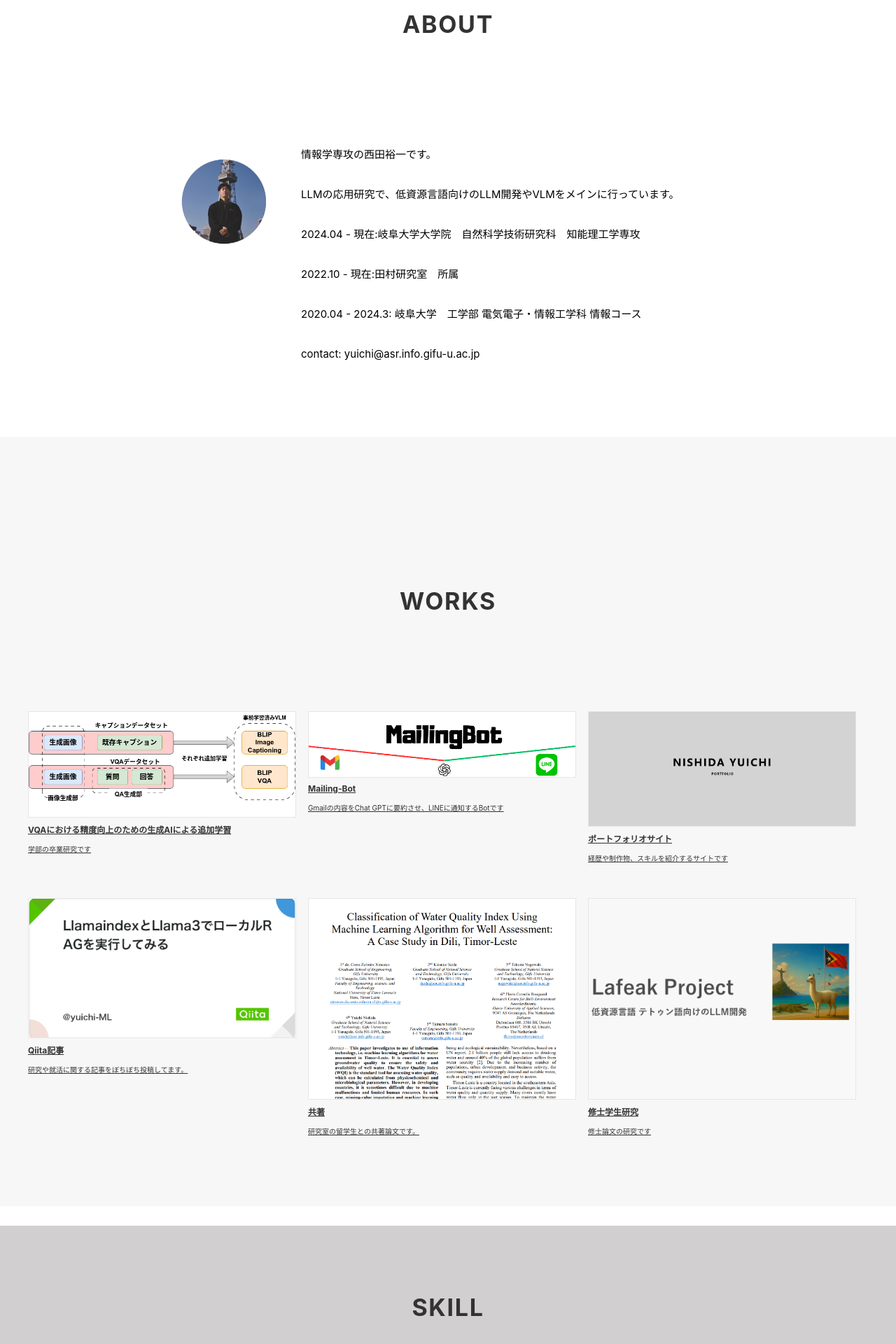
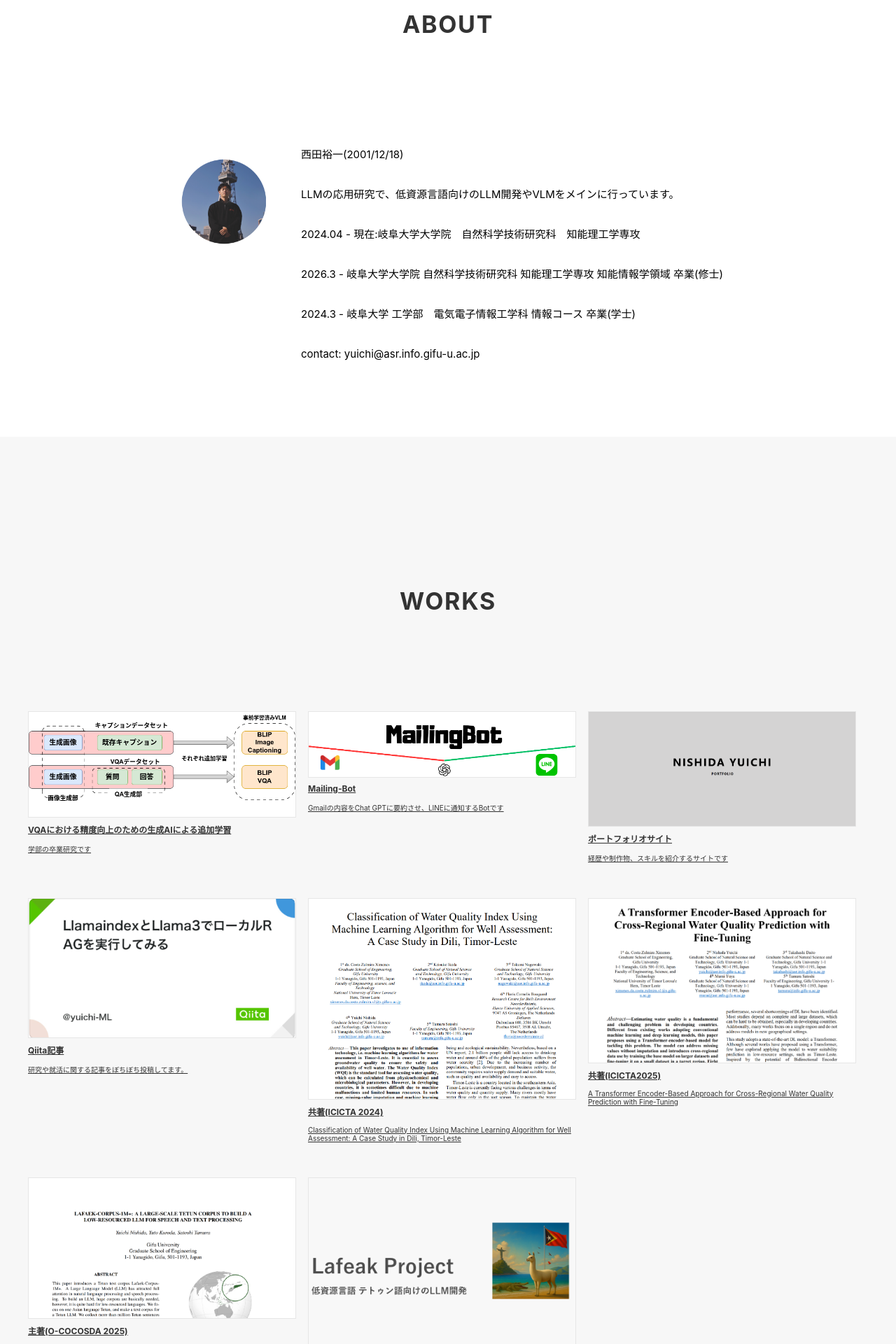
Before and after one commit to yuichi-1218/portfolio, a React (Create React App) app: page / in a window 1280 px wide. Shown: the part 880-2800 px from the top of the page at 70% size. Built offline with nearby package versions, Linux system fonts and the light colour scheme.

Commit message:
制作物ページの編集

```diff
--- a/src/components/About.js
+++ b/src/components/About.js
@@ -14,7 +14,7 @@ const About = () =>{
             </p>
             <div class="profile-body">
               <p>
-                情報学専攻の西田裕一です。
+                西田裕一(2001/12/18)
               </p>
               <p>
                 LLMの応用研究で、低資源言語向けのLLM開発やVLMをメインに行っています。
@@ -23,10 +23,10 @@ const About = () =>{
                 2024.04 - 現在:岐阜大学大学院　自然科学技術研究科　知能理工学専攻
               </p>
               <p>
-                2022.10 - 現在:田村研究室　所属
+                2026.3  - 岐阜大学大学院 自然科学技術研究科 知能理工学専攻 知能情報学領域 卒業(修士)
               </p>
               <p>
-                2020.04 - 2024.3: 岐阜大学　工学部 電気電子・情報工学科 情報コース
+                2024.3  - 岐阜大学 工学部　電気電子情報工学科 情報コース 卒業(学士)
               </p>
               <p>
                 contact: yuichi@asr.info.gifu-u.ac.jp
--- a/src/components/Header.js
+++ b/src/components/Header.js
@@ -13,7 +13,7 @@ const Header = () => {
   const navLinks = [
     { to: "scroll_title", label: "Home" },
     { to: "about", label: "About" },
-    { to: "works", label: "works" },
+    { to: "works", label: "Works" },
     { to: "skill", label: "Skill" },
     { to: "others", label: "Others" },
   ];
--- a/src/components/Work.js
+++ b/src/components/Work.js
@@ -4,6 +4,8 @@ import bachelor from "./img/allll.drawio.png";
 import qiita from "./img/qiita.png";
 import timorleste from "./img/timorleste.png";
 import Lafeak_samne from "./img/Lafek-samne.png";
+import zulmira from "./img/zulmira.png";
+import ococosda from "./img/ococosda.png";
 import { Link } from "react-router-dom";
 
 const Work = () => {
@@ -40,7 +42,7 @@ const Work = () => {
           </a>
           <a
             class="works-item"
-            href="https://yuuichi-exjsb.github.io/portfolio/"
+            href="https://yuichi-1218.github.io/portfolio/"
             target="_blank"
           >
             <div class="works-img">
@@ -70,8 +72,22 @@ const Work = () => {
             <div class="works-img">
               <img src={timorleste} alt="" />
             </div>
-            <p class="works-name">共著</p>
-            <p class="works-info">研究室の留学生との共著論文です。</p>
+            <p class="works-name">共著(ICICTA 2024)</p>
+            <p class="works-info">Classification of Water Quality Index Using Machine Learning Algorithm for Well Assessment: A Case Study in Dili, Timor-Leste</p>
+          </a>
+          <a class="works-item" href="https://ieeexplore.ieee.org/document/11335115" target="_blank">
+            <div class="works-img">
+              <img src={zulmira} alt="" />
+            </div>
+            <p class="works-name">共著(ICICTA2025)</p>
+            <p class="works-info">A Transformer Encoder-Based Approach for Cross-Regional Water Quality Prediction with Fine-Tuning</p>
+          </a>
+          <a class="works-item" href="https://drive.google.com/file/d/1gRU8Mv1NKjyLDzKfEvqefV45BvI_C4Y6/view?usp=sharing" target="_blank">
+            <div class="works-img">
+              <img src={ococosda} alt="" />
+            </div>
+            <p class="works-name">主著(O-COCOSDA 2025)</p>
+            <p class="works-info">LAFAEK-CORPUS-1M+: A LARGE-SCALE TETUN CORPUS TO BUILD A LOW-RESOURCED LLM FOR SPEECH AND TEXT PROCESSING</p>
           </a>
 
           <Link to="/research" className="works-item">
```
Also changed, not shown: src/components/img/ococosda.png (added), src/components/img/zulmira.png (added), 9 other files (tests, documents, lock files or other folders).
